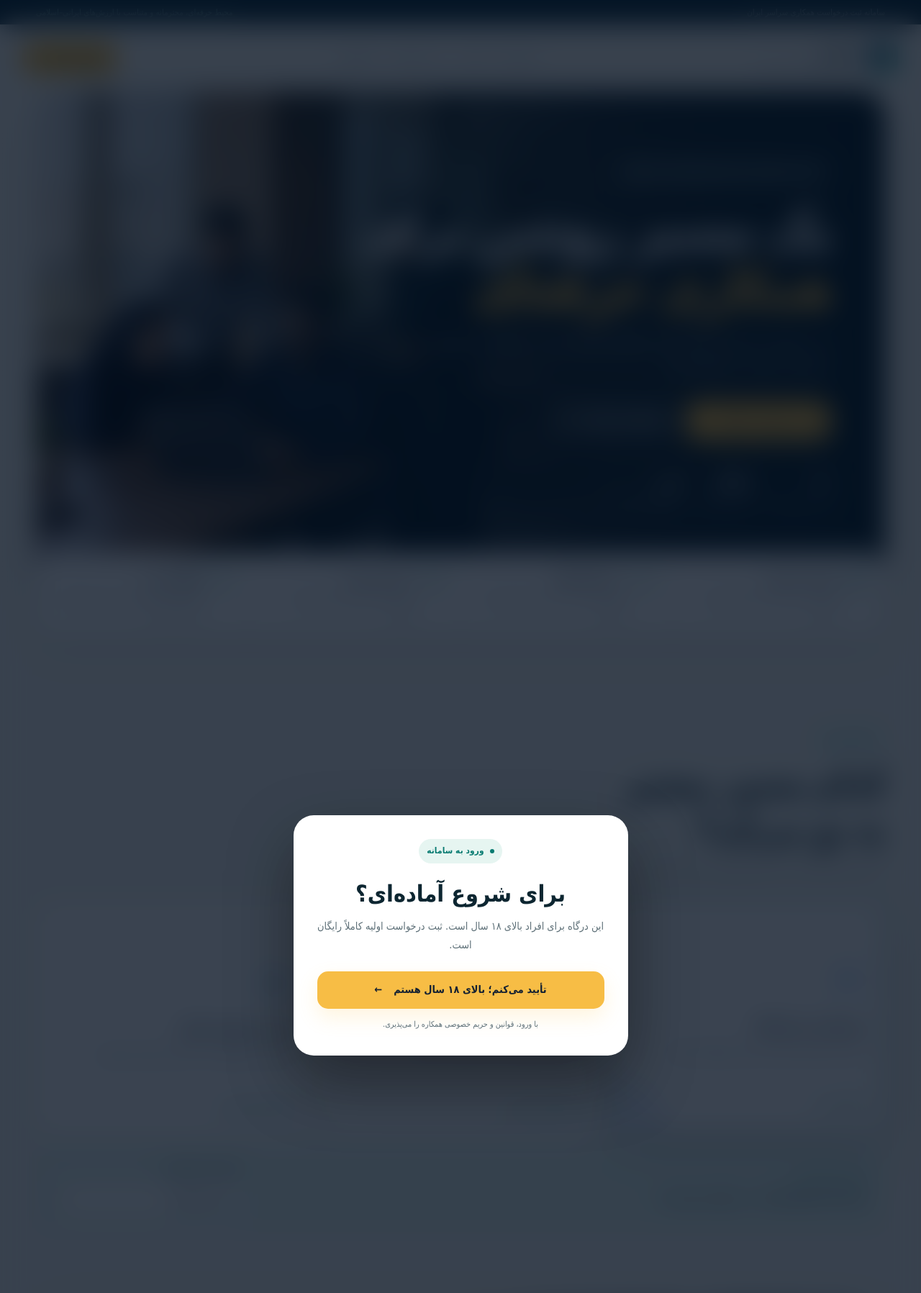
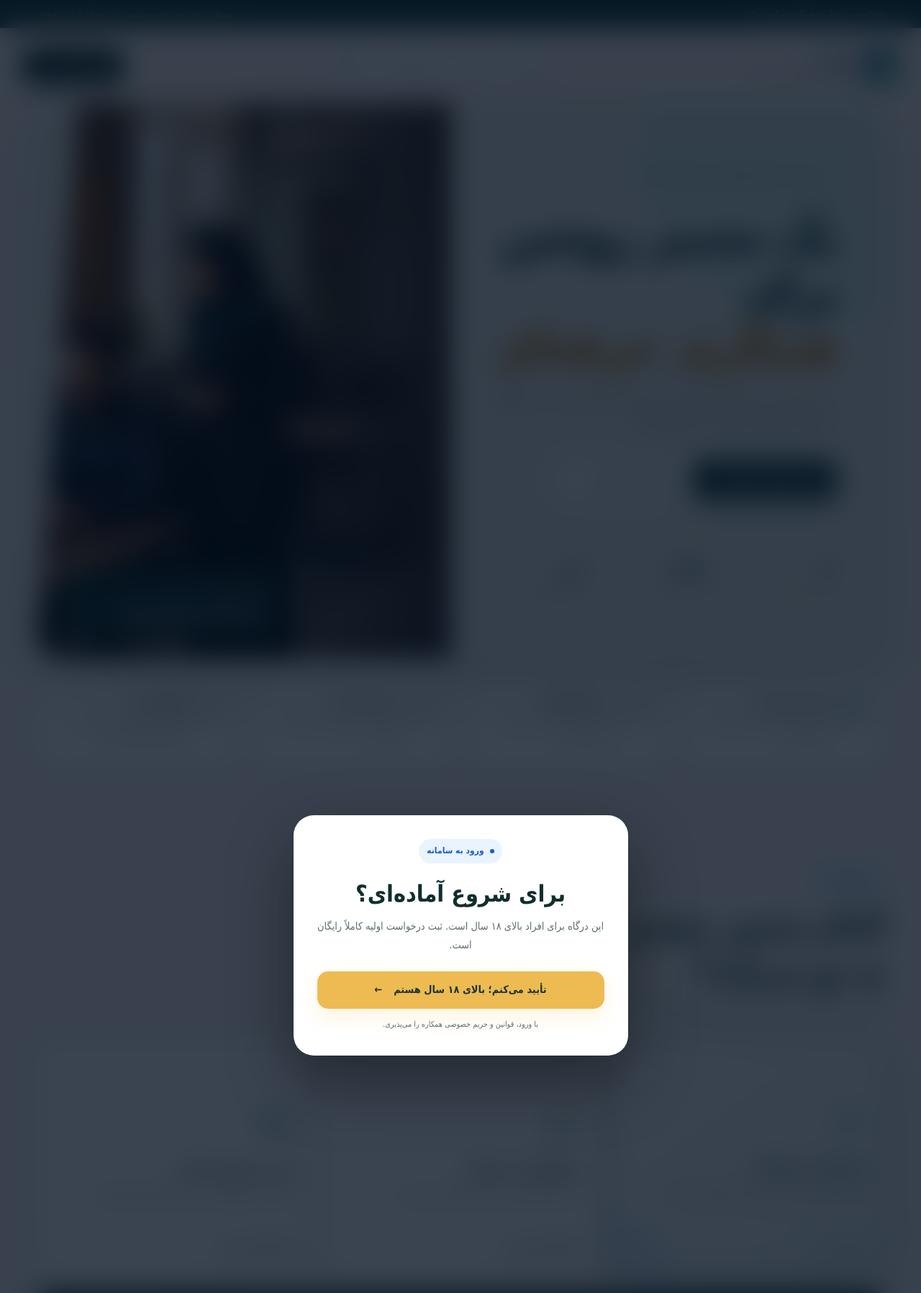
Before and after one commit to GODS313/Dev, a PHP site: page / in a window 1280 px wide. Shown: the top 1797 px of the page at 72% size. Run offline with PHP 8.4, Linux system fonts and the light colour scheme.

Commit message:
fix: make self-hosted redesign visually distinct

```diff
--- a/assets/hamkare-selfhosted.css
+++ b/assets/hamkare-selfhosted.css
@@ -1,8 +1,54 @@
-:root{--ink:#0d2631;--ink-2:#0b4f50;--blue:#087b71;--mint:#d9f2eb;--gold:#f7bd45;--paper:#f6f7f3;--line:#dce5e1;--slate:#5e7078;--shadow:0 24px 70px rgba(13,38,49,.11)}
-.official-bar{background:#082b3b;color:#d8e8eb;font-size:.72rem}.official-bar .section-shell{min-height:34px;display:flex;align-items:center;justify-content:space-between;gap:20px}.official-bar span:last-child{color:#9ee4d7}.header-cta{border:0;background:var(--gold);box-shadow:0 10px 24px rgba(247,189,69,.2)}
-.hero{min-height:680px;display:flex;align-items:center;padding:76px;border-radius:36px;background:linear-gradient(90deg,rgba(5,32,45,.12),rgba(6,37,51,.58) 43%,rgba(5,31,43,.94)),url('/assets/hamkare-hero.webp') center/cover no-repeat;box-shadow:var(--shadow)}.hero:after{display:none}.hero-copy{width:min(660px,70%)}.hero h1{font-size:clamp(3.1rem,6vw,5.7rem);letter-spacing:-.055em}.hero p{font-size:1.08rem;line-height:2}.hero-proof{margin-top:42px}.hero-visual{display:none}.button-primary{background:var(--gold)}.eyebrow{background:#e6f5f1;color:var(--blue)}.eyebrow.light{color:#b9f2e6}
-.trust{grid-template-columns:repeat(4,1fr);margin-top:-38px;position:relative;z-index:2;border-radius:24px;box-shadow:0 16px 44px rgba(13,38,49,.08)}.trust-icon{background:#e7f7f2;color:#07524f}.opportunity:hover,.opportunity.selected{border-color:var(--blue)}.opportunity.selected .op-pick,.op-pick{color:var(--blue)}.province-bar{background:#e7f7f2}.role-chip{border-right-color:var(--blue);background:#e7f7f2}
-.story-feature{display:grid;grid-template-columns:1.02fr .98fr;margin-bottom:120px;background:#fff;border-radius:32px;overflow:hidden;box-shadow:var(--shadow)}.story-media{min-height:520px}.story-media img{width:100%;height:100%;object-fit:cover}.story-copy{padding:70px}.story-copy h2{margin:14px 0;font-size:clamp(2rem,4vw,3.3rem);line-height:1.35}.story-copy p{color:var(--slate)}.story-copy ul{list-style:none;padding:0;margin:26px 0 0;display:grid;gap:11px}.story-copy li{position:relative;padding-right:28px;font-size:.88rem;font-weight:bold}.story-copy li:before{content:"✓";position:absolute;right:0;color:var(--blue)}
-.journey-wrap{background:#082b3b}.app-panel{background:linear-gradient(125deg,#d9f2eb,#f3f8f5 55%,#fff2d3)}.device-screen{background:linear-gradient(160deg,#07524f,#0b7770)}
-@media(max-width:900px){.official-bar span:last-child{display:none}.official-bar .section-shell{justify-content:center;text-align:center;padding:5px 0}.hero{min-height:650px;padding:260px 28px 42px;align-items:flex-end;background-position:40% center}.hero-copy{width:100%}.hero h1{font-size:3.3rem}.trust{grid-template-columns:1fr 1fr;margin-top:12px}.story-feature{grid-template-columns:1fr;margin-bottom:78px}.story-media{min-height:360px}.story-copy{padding:42px 28px}}
-@media(max-width:430px){.hero{padding:250px 20px 38px;border-radius:0;background-image:linear-gradient(0deg,rgba(4,27,38,.96),rgba(5,31,43,.72) 58%,rgba(5,31,43,.12)),url('/assets/hamkare-hero.webp')}.hero h1{font-size:2.85rem}.hero-proof{gap:15px}.trust{grid-template-columns:1fr 1fr}.story-feature{border-radius:0}.story-copy{padding:36px 22px}.story-copy h2{font-size:2rem}}
+:root{--ink:#102f2c;--ink-2:#174b44;--blue:#087b71;--mint:#dff4ed;--gold:#eeb94f;--paper:#f5f2e9;--line:#d9e2dc;--slate:#5d6f6a;--white:#fff;--shadow:0 28px 80px rgba(16,47,44,.13)}
+body{background:linear-gradient(180deg,#f8f6ef 0,#f3f6f2 38%,#f8f7f2 100%);color:var(--ink)}
+.noise{opacity:.18;background-size:9px 9px}
+.official-bar{background:#103f3a;color:#e8f5f0;font-size:.72rem;border-bottom:1px solid rgba(255,255,255,.08)}
+.official-bar .section-shell{min-height:38px;display:flex;align-items:center;justify-content:space-between;gap:20px}
+.official-bar span:last-child{color:#f3ce7c}
+.site-header{height:104px;position:relative;z-index:10}
+.site-header .brand img{width:52px;height:52px;filter:drop-shadow(0 8px 15px rgba(16,47,44,.12))}
+.site-header nav{padding:8px 14px;border:1px solid rgba(16,47,44,.08);border-radius:999px;background:rgba(255,255,255,.68);box-shadow:0 10px 35px rgba(16,47,44,.05)}
+.site-header nav a{padding:3px 5px;color:#3c5b56}
+.header-cta{border:0;background:var(--ink);color:#fff;padding:12px 20px;box-shadow:0 13px 30px rgba(16,47,44,.2)}
+.hero{min-height:690px;display:block;padding:82px 66px;border:1px solid rgba(16,47,44,.09);border-radius:40px;background:#e8eee8;color:var(--ink);box-shadow:var(--shadow);overflow:hidden;isolation:isolate;position:relative}
+.hero:before{content:"";position:absolute;z-index:-1;left:0;top:0;bottom:0;width:49%;background:linear-gradient(0deg,rgba(11,55,50,.18),transparent 48%),url('/assets/hamkare-hero.webp?v=2') 46% center/cover no-repeat;clip-path:polygon(10% 0,100% 0,100% 100%,0 100%)}
+.hero:after{content:"";display:block;position:absolute;z-index:-2;right:-180px;top:-210px;width:520px;height:520px;border-radius:50%;background:#d8eee6}
+.hero-copy{width:49%;margin-left:auto;position:relative;z-index:2}
+.hero .eyebrow.light{background:#d9eee7;border:1px solid #c3e2d7;color:#17675e}
+.hero h1{margin:25px 0 19px;color:#113b36;font-size:clamp(3.2rem,5.8vw,5.6rem);line-height:1.04;letter-spacing:-.06em}
+.hero h1 em{color:#b77a16;text-shadow:none}
+.hero p{max-width:560px;color:#4d6560;font-size:1.06rem;line-height:2.05}
+.hero-actions{margin-top:34px}
+.hero .button-primary{background:#113f39;color:#fff;box-shadow:0 15px 35px rgba(17,63,57,.22)}
+.hero .button-quiet{background:#fff;border:1px solid #d0ddd7;color:#244b46}
+.hero-proof{gap:0;margin-top:54px;padding-top:24px;border-top:1px solid rgba(16,47,44,.13)}
+.hero-proof div{min-width:31%;padding-left:17px;margin-left:17px;border-left:1px solid rgba(16,47,44,.13)}
+.hero-proof div:last-child{border-left:0}
+.hero-proof b{color:#143f3a;font-size:1.35rem}
+.hero-proof span{color:#667b76}
+.hero-photo-note{position:absolute;z-index:2;left:32px;bottom:30px;width:300px;padding:18px 20px;border:1px solid rgba(255,255,255,.5);border-radius:20px;background:rgba(13,49,45,.86);backdrop-filter:blur(10px);color:#fff;box-shadow:0 18px 44px rgba(0,0,0,.18)}
+.hero-photo-note span,.hero-photo-note b{display:block}.hero-photo-note span{font-size:.68rem;color:#eacb84}.hero-photo-note b{margin-top:4px;font-size:.98rem}
+.trust{grid-template-columns:repeat(4,1fr);gap:12px;margin-top:22px;border:0;background:none;overflow:visible}
+.trust article{min-height:130px;align-items:flex-start;padding:24px;border:1px solid rgba(16,47,44,.09);border-radius:20px;background:#fff;box-shadow:0 10px 32px rgba(16,47,44,.05)}
+.trust-icon{width:42px;height:42px;flex-basis:42px;border-radius:14px;background:#e3f2ec;color:#0d665e}
+.opportunities{padding-top:140px}
+.section-heading h2{color:#173f3a}
+.opportunity{border-radius:28px;border-color:#d8e2dc;box-shadow:0 12px 34px rgba(16,47,44,.04)}
+.opportunity:hover,.opportunity.selected{border-color:#17756c;box-shadow:0 24px 55px rgba(16,47,44,.12)}
+.opportunity.selected{background:linear-gradient(145deg,#fff,#eaf5f0)}
+.op-icon{background:#e2f1eb;color:#146c63}
+.op-pick,.opportunity.selected .op-pick{color:#106a61}
+.province-bar{margin-top:22px;background:#173f3a;color:#fff;border-radius:22px}.province-bar .eyebrow{color:#f3cc77}.province-bar select{border:0}
+.story-feature{display:grid;grid-template-columns:1.05fr .95fr;margin-bottom:130px;background:#fff;border:1px solid rgba(16,47,44,.08);border-radius:36px;overflow:hidden;box-shadow:var(--shadow)}
+.story-media{min-height:570px;position:relative}.story-media:after{content:"تیم‌های حرفه‌ای ایرانی";position:absolute;right:25px;bottom:25px;padding:9px 15px;border-radius:999px;background:#fff;color:#174b44;font-size:.72rem;font-weight:bold;box-shadow:0 10px 25px rgba(0,0,0,.15)}
+.story-media img{width:100%;height:100%;object-fit:cover}
+.story-copy{padding:78px 66px}.story-copy h2{margin:16px 0;font-size:clamp(2.1rem,4vw,3.5rem);line-height:1.32}.story-copy p{color:var(--slate)}
+.story-copy ul{list-style:none;padding:0;margin:29px 0 0;display:grid;gap:12px}.story-copy li{position:relative;padding:10px 48px 10px 12px;border-radius:12px;background:#f4f7f4;font-size:.86rem;font-weight:bold}.story-copy li:before{content:"✓";position:absolute;right:14px;top:8px;width:25px;height:25px;display:grid;place-items:center;border-radius:8px;background:#dcefe8;color:#0d6b61}
+.journey-wrap{background:linear-gradient(135deg,#0d3733,#102a2e);position:relative}.journey-wrap:before{content:"";position:absolute;inset:0;opacity:.12;background:radial-gradient(circle at 15% 20%,#efc66f,transparent 28%)}
+.journey{position:relative}.journey-side{border-color:rgba(238,185,79,.3);background:linear-gradient(155deg,rgba(238,185,79,.17),rgba(255,255,255,.03))}
+.role-chip{border-right-color:#0c7167;background:#e3f1ec}.apply-form{border-color:#dbe4df;box-shadow:0 28px 70px rgba(16,47,44,.1)}
+.button-primary{background:#eebb52;color:#193531}.field input:focus,.field select:focus{border-color:#14776d;box-shadow:0 0 0 3px rgba(20,119,109,.1)}
+.app-panel{background:linear-gradient(125deg,#dcefe8,#f8f3e5 60%,#eed99e);border:1px solid rgba(16,47,44,.08);box-shadow:var(--shadow)}
+.device-screen{background:linear-gradient(160deg,#0c514a,#159184)}
+.contact-links a{border-radius:19px;transition:.2s}.contact-links a:hover{transform:translateY(-3px);border-color:#16746b;box-shadow:0 15px 30px rgba(16,47,44,.08)}
+@media(max-width:900px){.official-bar span:last-child{display:none}.official-bar .section-shell{justify-content:center;text-align:center;padding:5px 0}.site-header{height:82px}.site-header .brand small{display:none}.hero{min-height:760px;padding:360px 28px 42px;border-radius:28px}.hero:before{top:0;right:0;width:100%;height:330px;clip-path:none;background-position:center 38%}.hero:after{display:none}.hero-copy{width:100%;margin:0}.hero h1{font-size:3.25rem}.hero-photo-note{top:260px;bottom:auto;left:22px;width:calc(100% - 44px);padding:13px 16px}.hero-proof{margin-top:35px}.trust{grid-template-columns:1fr 1fr}.story-feature{grid-template-columns:1fr;margin-bottom:80px}.story-media{min-height:390px}.story-copy{padding:45px 28px}}
+@media(max-width:430px){.section-shell{width:calc(100% - 24px)}.hero{width:100%;min-height:740px;padding:330px 21px 36px;border-radius:0}.hero:before{height:305px}.hero-photo-note{top:246px}.hero h1{font-size:2.75rem}.hero p{font-size:.9rem}.hero-proof{gap:8px}.hero-proof div{min-width:0;margin-left:8px;padding-left:8px}.hero-proof b{font-size:1.05rem}.hero-proof span{font-size:.59rem}.trust{grid-template-columns:1fr}.trust article{min-height:0}.story-feature{width:100%;border-radius:0}.story-copy{padding:38px 22px}.story-copy h2{font-size:2rem}}
--- a/index.html
+++ b/index.html
@@ -3,7 +3,7 @@
 <head>
   <meta charset="utf-8"><meta name="viewport" content="width=device-width,initial-scale=1,viewport-fit=cover"><meta name="theme-color" content="#071d36">
   <meta name="description" content="همکاره؛ مسیر شفاف و رایگان ثبت درخواست همکاری در سراسر ایران."><meta property="og:title" content="همکاره | شروع حرفه‌ای همکاری"><meta property="og:description" content="ثبت درخواست اولیه رایگان، مسیر روشن و اپلیکیشن رسمی همکاره."><meta property="og:url" content="https://adlisho.online/"><meta property="og:type" content="website">
-  <title>همکاره | فرصت‌های همکاری سراسر ایران</title><link rel="icon" href="/favicon.svg" type="image/svg+xml"><link rel="manifest" href="/manifest.json"><link rel="stylesheet" href="/assets/hamkare-ui.css"><link rel="stylesheet" href="/assets/hamkare-selfhosted.css">
+  <title>همکاره | فرصت‌های همکاری سراسر ایران</title><link rel="icon" href="/favicon.svg" type="image/svg+xml"><link rel="manifest" href="/manifest.json"><link rel="stylesheet" href="/assets/hamkare-ui.css?v=20260821"><link rel="stylesheet" href="/assets/hamkare-selfhosted.css?v=20260821-2">
 </head>
 <body>
   <div class="noise" aria-hidden="true"></div>
@@ -11,7 +11,7 @@
   <div class="official-bar"><div class="section-shell"><span>سامانه ثبت درخواست همکاری سراسر ایران</span><span>محیط حرفه‌ای، محترمانه و متناسب با ارزش‌های ایرانی–اسلامی</span></div></div>
   <header class="site-header" id="top"><a class="brand" href="#top" aria-label="صفحه اصلی همکاره"><img src="/logo.svg" width="46" height="46" alt=""><span><b id="brand-name">همکاره</b><small id="brand-tagline">فرصت‌های همکاری سراسر ایران</small></span></a><nav aria-label="منوی اصلی"><a href="#opportunities">فرصت‌ها</a><a href="#journey">فرایند</a><a href="#apply">ثبت درخواست</a><a href="#app">اپلیکیشن</a></nav><a class="header-cta" href="#apply">شروع ثبت‌نام <span>↙</span></a></header>
   <main>
-    <section class="hero section-shell"><div class="hero-copy"><span class="eyebrow light"><i></i> فرصت همکاری برای بانوان و آقایان در ۳۱ استان</span><h1>یک مسیر روشن برای<br><em>همکاری حرفه‌ای</em></h1><p>ثبت درخواست برای فرصت‌های اداری، پشتیبانی، اجرایی و فنی در محیط‌هایی حرفه‌ای، محترمانه و متناسب با فرهنگ ایرانی.</p><div class="hero-actions"><a class="button button-primary" href="#apply">ثبت درخواست رایگان <span>←</span></a><a class="button button-quiet" href="#opportunities">مشاهده فرصت‌ها <span>↓</span></a></div><div class="hero-proof"><div><b>۳۱</b><span>استان تحت پوشش</span></div><div><b>رایگان</b><span>بدون دریافت وجه</span></div><div><b>امن</b><span>حفظ اطلاعات متقاضی</span></div></div></div></section>
+    <section class="hero section-shell"><div class="hero-photo-note"><span>فرصت‌های واقعی</span><b>برای ساختن آینده‌ای حرفه‌ای</b></div><div class="hero-copy"><span class="eyebrow light"><i></i> نسخه جدید سامانه همکاره • پوشش ۳۱ استان</span><h1>یک مسیر روشن برای<br><em>همکاری حرفه‌ای</em></h1><p>ثبت درخواست برای فرصت‌های اداری، پشتیبانی، اجرایی و فنی در محیط‌هایی حرفه‌ای، محترمانه و متناسب با فرهنگ ایرانی.</p><div class="hero-actions"><a class="button button-primary" href="#apply">ثبت درخواست رایگان <span>←</span></a><a class="button button-quiet" href="#opportunities">مشاهده فرصت‌ها <span>↓</span></a></div><div class="hero-proof"><div><b>۳۱</b><span>استان تحت پوشش</span></div><div><b>رایگان</b><span>بدون دریافت وجه</span></div><div><b>امن</b><span>حفظ اطلاعات متقاضی</span></div></div></div></section>
     <section class="trust section-shell" aria-label="تعهد همکاره"><article><span class="trust-icon">۳۱</span><div><b>پوشش سراسری</b><p>امکان ثبت درخواست برای متقاضیان همه استان‌ها.</p></div></article><article><span class="trust-icon">✓</span><div><b>ثبت کاملاً رایگان</b><p>هیچ مبلغی برای ثبت یا بررسی اولیه دریافت نمی‌شود.</p></div></article><article><span class="trust-icon">✦</span><div><b>محیط محترمانه</b><p>پوشش کامل و فرهنگ حرفه‌ای ایرانی–اسلامی.</p></div></article><article><span class="trust-icon">⌁</span><div><b>اطلاعات امن</b><p>اطلاعات فقط برای بررسی فرصت همکاری استفاده می‌شود.</p></div></article></section>
     <section class="section-shell opportunities" id="opportunities"><div class="section-heading"><span class="eyebrow"><i></i> انتخاب با تو</span><h2>کدام مسیر بیشتر<br>به تو می‌آید؟</h2><p>یک حوزه را انتخاب کن تا در فرم درخواست برایت ثبت شود.</p></div><div class="opportunity-grid"><button class="opportunity selected" data-role="پشتیبانی و ارتباط با متقاضیان" type="button"><span class="op-number">۰۱</span><span class="op-icon">✦</span><h3>پشتیبانی و ارتباط</h3><p>راهنمایی متقاضیان، پیگیری حرفه‌ای و هماهنگی ارتباطات.</p><span class="op-pick">انتخاب شده <b>✓</b></span></button><button class="opportunity" data-role="هماهنگی و عملیات اداری" type="button"><span class="op-number">۰۲</span><span class="op-icon">⌁</span><h3>هماهنگی و عملیات</h3><p>سامان‌دهی فرایندها، بررسی اولیه و امور اجرایی تیم.</p><span class="op-pick">انتخاب این مسیر <b>←</b></span></button><button class="opportunity" data-role="فنی و توسعه بازار" type="button"><span class="op-number">۰۳</span><span class="op-icon">◫</span><h3>فنی و توسعه بازار</h3><p>همکاری در پروژه‌های فنی، صنعتی و ارتباطات منطقه‌ای.</p><span class="op-pick">انتخاب این مسیر <b>←</b></span></button></div><div class="province-bar"><div><span class="eyebrow"><i></i> پوشش سراسری</span><b id="province-note">برای همهٔ استان‌ها امکان ثبت درخواست وجود دارد.</b></div><label><span>استان محل سکونت</span><select id="job-province" aria-label="انتخاب استان برای فرصت‌ها"><option value="">همهٔ استان‌ها</option></select></label></div></section>
     <section class="story-feature section-shell"><div class="story-media"><img src="/assets/hamkare-work.webp" width="1536" height="1024" loading="lazy" alt="کارکنان ایرانی با پوشش کامل در محیط اداری و فنی"></div><div class="story-copy"><span class="eyebrow"><i></i> همکاری حرفه‌ای با هویت ایرانی</span><h2>محیطی محترمانه برای رشد و اثرگذاری واقعی</h2><p>محیط‌های معرفی‌شده بر رفتار حرفه‌ای، پوشش کامل و احترام به ارزش‌های ایرانی–اسلامی تأکید دارند.</p><ul><li>فرصت‌های مناسب بانوان و آقایان</li><li>پوشش حرفه‌ای و فضای کاری محترمانه</li><li>حفظ محرمانگی اطلاعات متقاضی</li><li>بدون فروش دوره یا دریافت وجه</li></ul></div></section>
@@ -21,5 +21,5 @@
     <section class="section-shell contact-strip"><div><span class="eyebrow"><i></i> نیاز به راهنمایی داری؟</span><h2>فقط از راه‌های رسمی با ما در ارتباط باش.</h2></div><div class="contact-links"><a href="tel:09011902031"><span>تماس مستقیم</span><b dir="ltr">09011902031</b></a><a href="https://t.me/Pasokh313e_bot" rel="noopener"><span>ربات تلگرام</span><b dir="ltr">@Pasokh313e_bot</b></a><a href="https://ble.ir/Hamkarebot" rel="noopener"><span>ربات بله</span><b dir="ltr">@Hamkarebot</b></a></div></section>
   </main>
   <footer class="site-footer section-shell"><a class="brand" href="#top"><img src="/logo.svg" width="38" height="38" alt=""><span><b>همکاره</b><small>فرصت‌های همکاری سراسر ایران</small></span></a><p>ثبت اولیه رایگان است؛ همکاره هیچ‌گاه رمز، کد تأیید بانکی یا وجهی از شما درخواست نمی‌کند.</p><div><a href="/privacy.html">حریم خصوصی</a><a href="/terms.html">قوانین</a><a href="/contact.html">تماس با ما</a></div></footer><a class="mobile-cta" href="#apply">ثبت درخواست اولیه <span>←</span></a>
-  <script src="/assets/hamkare-ui.js" defer></script>
+  <script src="/assets/hamkare-ui.js?v=20260821-2" defer></script>
 </body></html>
```
